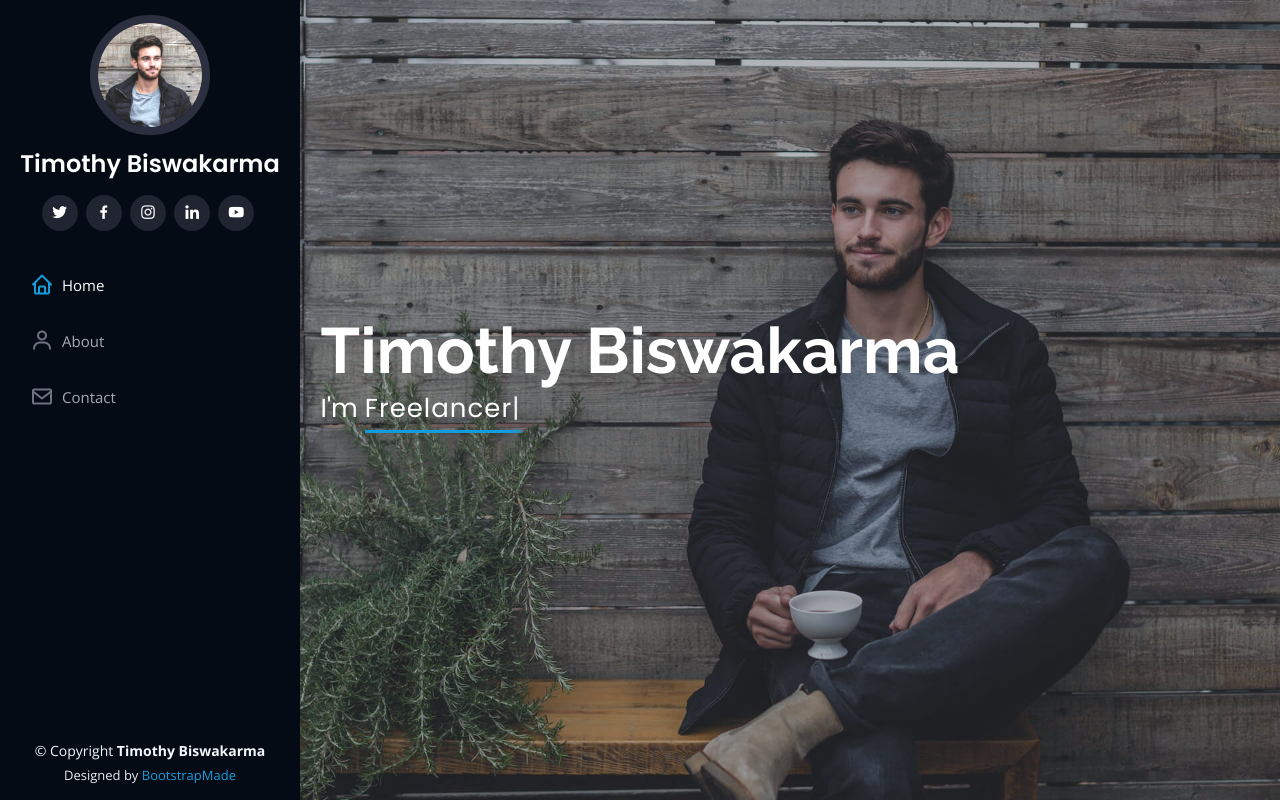
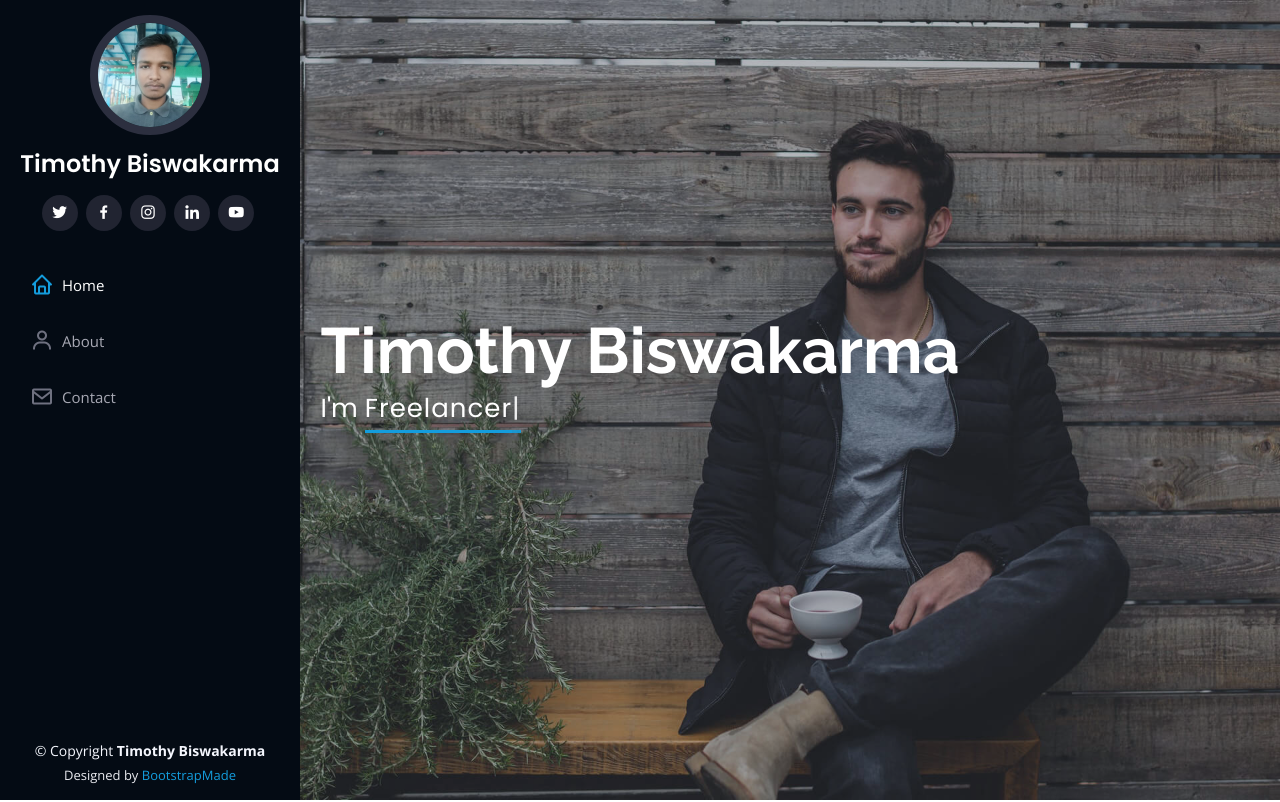
Before and after one commit to timothybiswakarma/index.html, a plain HTML site: page index.html in a window 1280 px wide. Shown: the top 802 px of the page. Drawn offline with nearby package versions, Linux system fonts and the light colour scheme.

Commit message:
Update index.html

```diff
--- a/index.html
+++ b/index.html
@@ -51,7 +51,7 @@
     <div class="d-flex flex-column">
 
       <div class="profile">
-        <img src="assets/img/profile-img.jpg" alt="" class="img-fluid rounded-circle">
+        <img src="assets/img/profile.jpg" alt="" class="img-fluid rounded-circle">
         <h1 class="text-light"><a href="index.html">Timothy Biswakarma</a></h1>
         <div class="social-links mt-3 text-center">
           <a href="https://twitter.com/timothybk0" class="twitter"><i class="bx bxl-twitter"></i></a>
```
